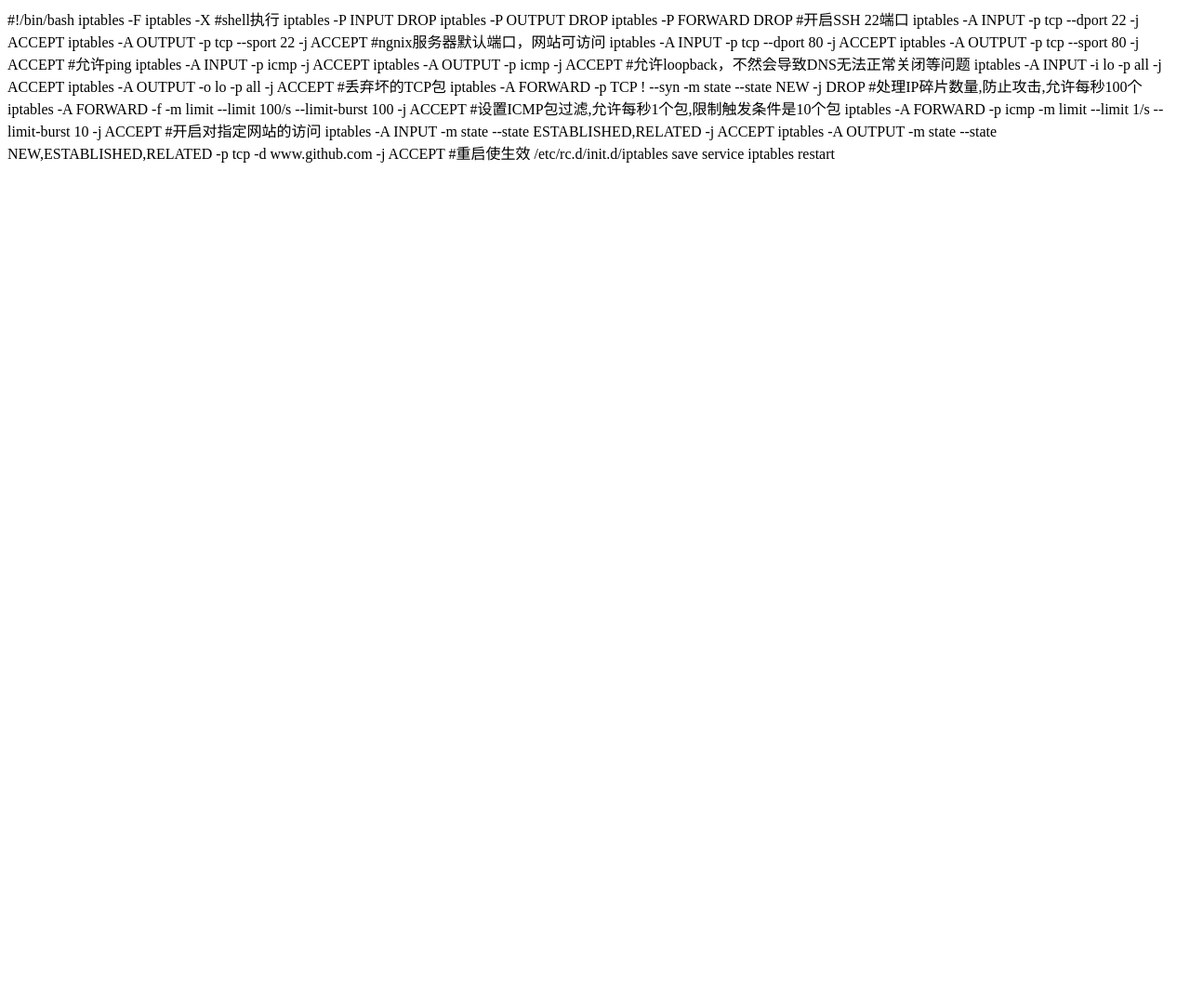
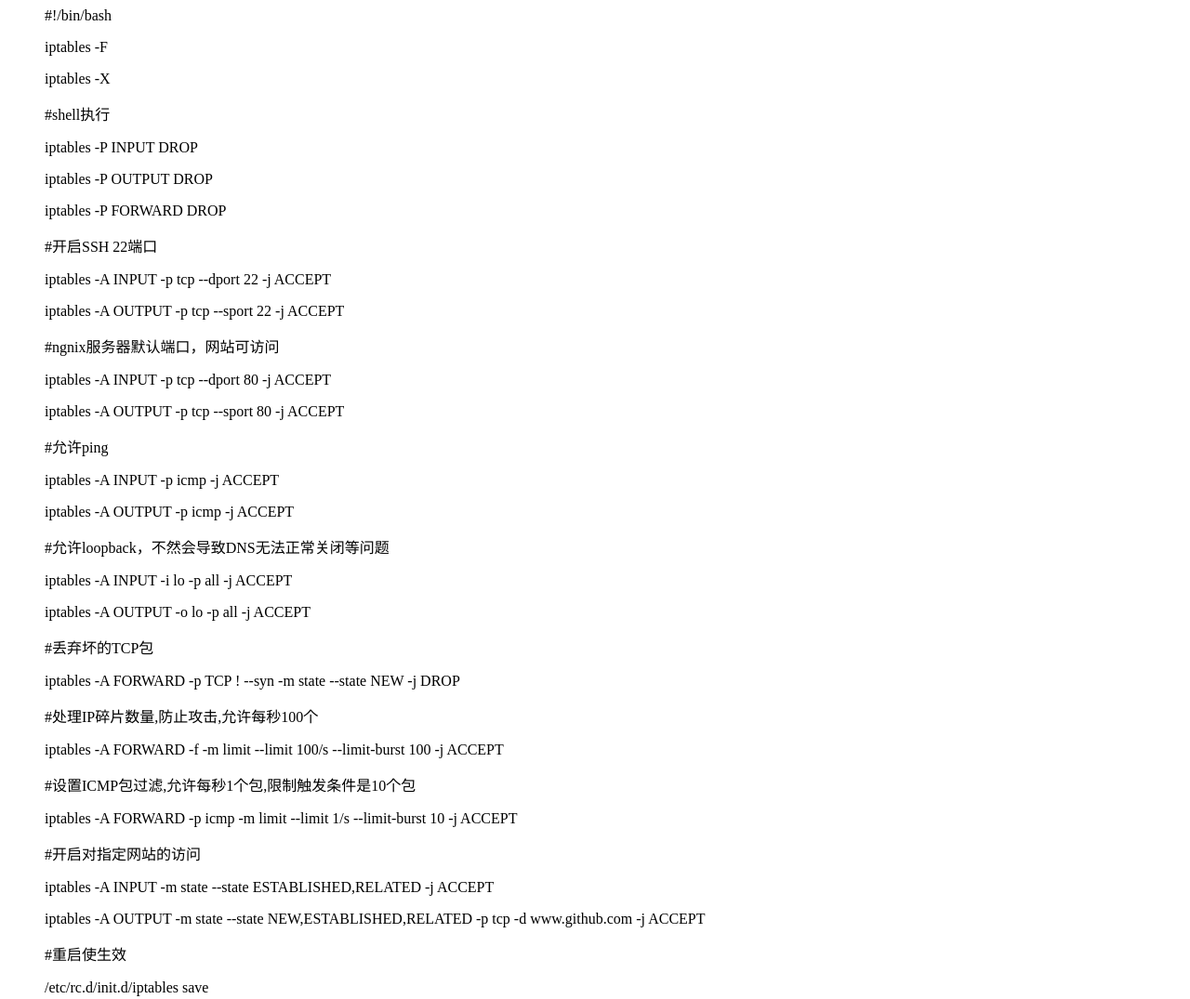
Before and after one commit to nimanyi/nimanyi.github.io, a plain HTML site: page index.html in a window 1280 px wide. Shown: the top 1075 px of the page at 93% size. Before the commit the page ends 800 px from the top, so only its background shows below. Drawn offline with Linux system fonts and the light colour scheme.

Commit message:
Update index.html
排版

```diff
--- a/index.html
+++ b/index.html
@@ -2,53 +2,55 @@
 <title>iptables 设置 linux 拒绝访问外网</title>
 <body>
     <div>
-    #!/bin/bash
-    iptables -F
-    iptables -X
+        <ul>
+            <p>#!/bin/bash</p>
+   <p> iptables -F</p>
+    <p>iptables -X</p>
 
-    #shell执行
-    iptables -P INPUT DROP
-    iptables -P OUTPUT DROP
-    iptables -P FORWARD DROP
+   <p><p> #shell执行</p>
+   <p> iptables -P INPUT DROP</p>
+    <p>iptables -P OUTPUT DROP</p>
+    <p>iptables -P FORWARD DROP</p>
 
-    #开启SSH 22端口
-    iptables -A INPUT -p tcp --dport 22 -j ACCEPT
-    iptables -A OUTPUT -p tcp --sport 22 -j ACCEPT
+    <p>#开启SSH 22端口</p>
+    <p>iptables -A INPUT -p tcp --dport 22 -j ACCEPT</p>
+    <p>iptables -A OUTPUT -p tcp --sport 22 -j ACCEPT</p>
 
-    #ngnix服务器默认端口，网站可访问
-    iptables -A INPUT -p tcp --dport 80 -j ACCEPT
-    iptables -A OUTPUT -p tcp --sport 80 -j ACCEPT
+   <p> #ngnix服务器默认端口，网站可访问</p>
+   <p> iptables -A INPUT -p tcp --dport 80 -j ACCEPT</p>
+   <p> iptables -A OUTPUT -p tcp --sport 80 -j ACCEPT</p>
 
 
 
-    #允许ping
-    iptables -A INPUT  -p icmp -j ACCEPT
-    iptables -A OUTPUT -p icmp -j ACCEPT
+   <p> #允许ping</p>
+   <p> iptables -A INPUT  -p icmp -j ACCEPT</p>
+   <p> iptables -A OUTPUT -p icmp -j ACCEPT</p>
 
-    #允许loopback，不然会导致DNS无法正常关闭等问题
-    iptables -A INPUT -i lo -p all -j ACCEPT
-    iptables -A OUTPUT -o lo -p all -j ACCEPT
+    <p>#允许loopback，不然会导致DNS无法正常关闭等问题</p>
+    <p>iptables -A INPUT -i lo -p all -j ACCEPT</p>
+    <p>iptables -A OUTPUT -o lo -p all -j ACCEPT</p>
 
 
 
-    #丢弃坏的TCP包
-    iptables -A FORWARD -p TCP ! --syn -m state --state NEW -j DROP
+   <p> #丢弃坏的TCP包</p>
+    <p>iptables -A FORWARD -p TCP ! --syn -m state --state NEW -j DROP</p>
 
-    #处理IP碎片数量,防止攻击,允许每秒100个
-    iptables -A FORWARD -f -m limit --limit 100/s --limit-burst 100 -j ACCEPT
+    <p>#处理IP碎片数量,防止攻击,允许每秒100个</p>
+    <p><p>iptables -A FORWARD -f -m limit --limit 100/s --limit-burst 100 -j ACCEPT</p>
 
-    #设置ICMP包过滤,允许每秒1个包,限制触发条件是10个包
-    iptables -A FORWARD -p icmp -m limit --limit 1/s --limit-burst 10 -j ACCEPT
+    <p>#设置ICMP包过滤,允许每秒1个包,限制触发条件是10个包</p>
+    <p>iptables -A FORWARD -p icmp -m limit --limit 1/s --limit-burst 10 -j ACCEPT</p>
 
-    #开启对指定网站的访问
-    iptables -A INPUT -m state --state ESTABLISHED,RELATED -j ACCEPT
-    iptables -A OUTPUT -m state --state NEW,ESTABLISHED,RELATED -p tcp -d www.github.com  -j ACCEPT
+    <p>#开启对指定网站的访问 </p>
+    <p>iptables -A INPUT -m state --state ESTABLISHED,RELATED -j ACCEPT </p>
+    <p>iptables -A OUTPUT -m state --state NEW,ESTABLISHED,RELATED -p tcp -d www.github.com  -j ACCEPT</p>
 
 
 
-    #重启使生效
-    /etc/rc.d/init.d/iptables save
-    service iptables restart
+   <p> #重启使生效</p>
+    <p>/etc/rc.d/init.d/iptables save</p>
+    <p>service iptables restart</p>
+        </ul>
     </div>
 </body>
 </html>
```
